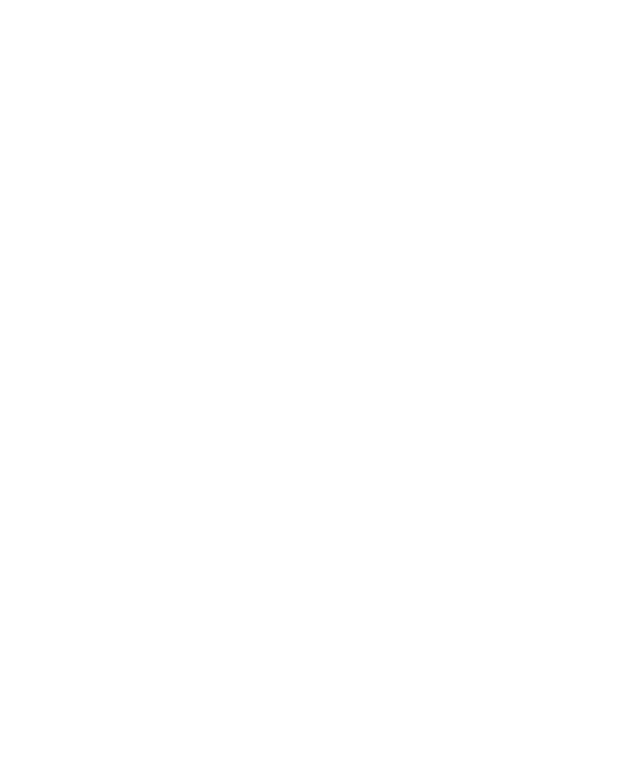
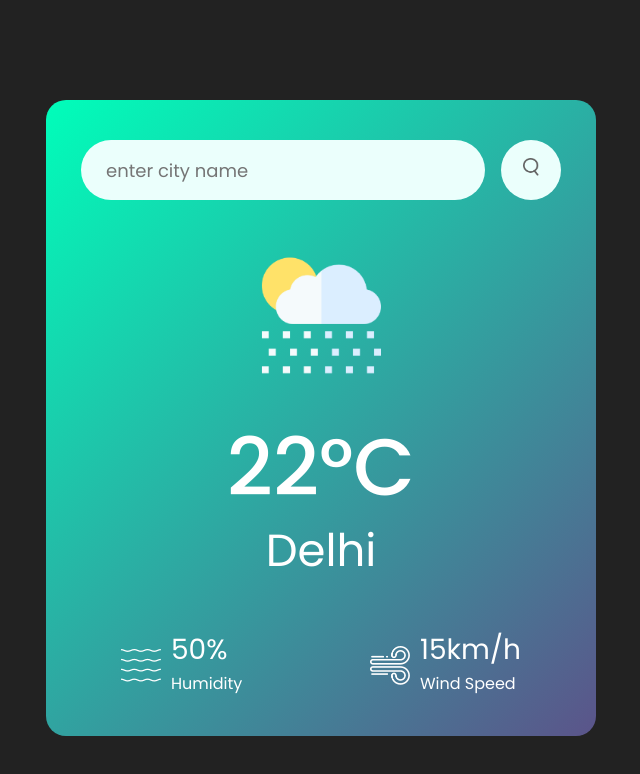
Before and after one commit to kartikrana77/weather, a plain HTML site: page index.html in a window 1280 px wide. Shown: the whole page, without its empty margins (319-959 px from the left). Drawn offline with Linux system fonts and the light colour scheme.

Commit message:
css added

```diff
--- a/index.css
+++ b/index.css
@@ -0,0 +1,89 @@
+*{
+    margin: 0;
+    padding: 0;
+    box-sizing: border-box;
+    font-family: "Poppins",sans-serif;
+}
+
+body{
+    background: #222;
+}
+
+.card{
+    width: 90%;
+    max-width: 550px;
+    background: linear-gradient(135deg, #00feba,#5b548a);
+    color: #fff;
+    margin: 100px auto 0;
+    border-radius: 20px;
+    padding: 40px 35px;
+    text-align: center;
+}
+
+.search{
+    width: 100%;
+    display: flex;
+    align-items: center;
+    justify-content: space-between;
+}
+
+.search input{
+    border: 0;
+    outline: 0;
+    background: #ebfffc;
+    color: #555;
+    padding: 10px 25px;
+    height: 60px;
+    border-radius: 30px;
+    flex: 1;
+    margin-right: 16px;
+    font-size: 18px;
+}
+.search button{
+    border: 0;
+    outline: 0;
+    background: #ebfffc;
+    border-radius: 50%;
+    width: 60px;
+    height: 60px;
+    cursor: pointer;
+}
+.search button img{
+    width: 16px;
+}
+
+.weather-icon{
+    width: 170px;
+    margin-top: 30px;
+}
+.weather h1{
+    font-size: 80px;
+    font-weight: 500;
+}
+
+.weather h2{
+    font-size: 45px;
+    font-weight: 400;
+    margin-top: -10px;
+}
+.details{
+    display: flex;
+    align-items: center;
+    justify-content: space-between;
+    padding: 0 40px;
+    margin-top: 50px;
+}
+
+.col{
+    display: flex;
+    align-items: center;
+    text-align: left;
+}
+.col img{
+    width: 40px;
+    margin-right: 10px;
+}
+.humidity ,.wind{
+font-size: 28px;
+margin-top: -6px ;
+}
--- a/index.html
+++ b/index.html
@@ -5,8 +5,39 @@
     <meta name="viewport" content="width=device-width, initial-scale=1.0">
     <title>Document</title>
     <link rel="stylesheet" href="index.css">
+    <style>
+        @import url('https://fonts.googleapis.com/css2?family=Poppins:ital,wght@0,100;0,200;0,300;0,400;0,500;0,600;0,700;0,800;0,900;1,100;1,200;1,300;1,400;1,500;1,600;1,700;1,800;1,900&display=swap');
+        </style>
 </head>
 <body>
+    <div class="card">
+        <div class="search">
+            <input type="text" placeholder="enter city name" spellcheck="false">
+            <button><img src="images/search.png"></button>
+        </div>
+        <div class="weather">
+            <img src="images/rain.png" class="weather-icon">
+            <h1 class="temp">22°C</h1>
+            <h2 class="city">Delhi</h2>
+            <div class="details">
 
+                <div class="col">
+                    <img src="images/humidity.png">
+                <div>
+                    <p class="humidity">50%</p>
+                    <p>Humidity</p>
+                </div>
+                </div>
+
+                <div class="col">
+                    <img src="images/wind.png">
+                <div>
+                    <p class="wind">15km/h</p>
+                    <p>Wind Speed</p>
+                </div>
+                </div>
+            </div>
+        </div>
+    </div>
 </body>
 </html>
```
Also changed, not shown: images/clear.png (added), images/clouds.png (added), images/drizzle.png (added), images/humidity.png (added), images/mist.png (added), images/rain.png (added), images/search.png (added), images/snow.png (added), images/wind.png (added).
